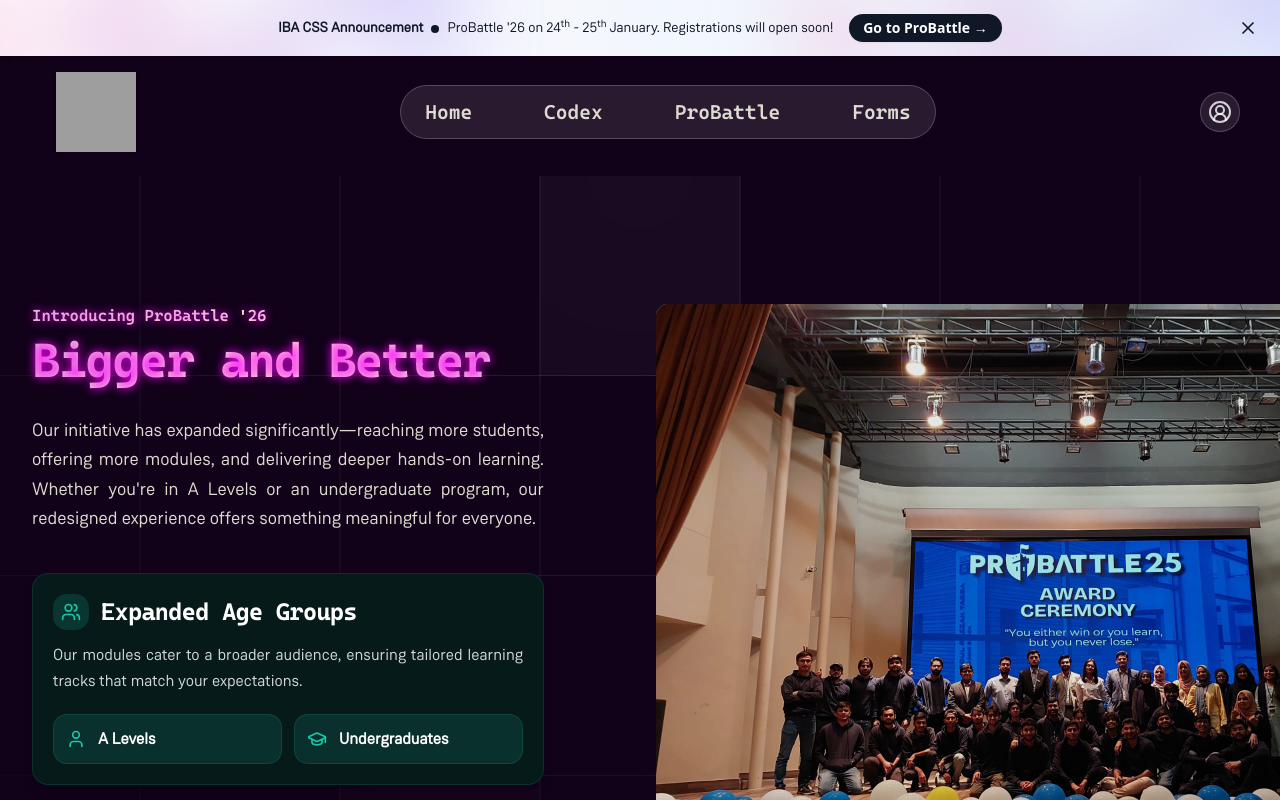
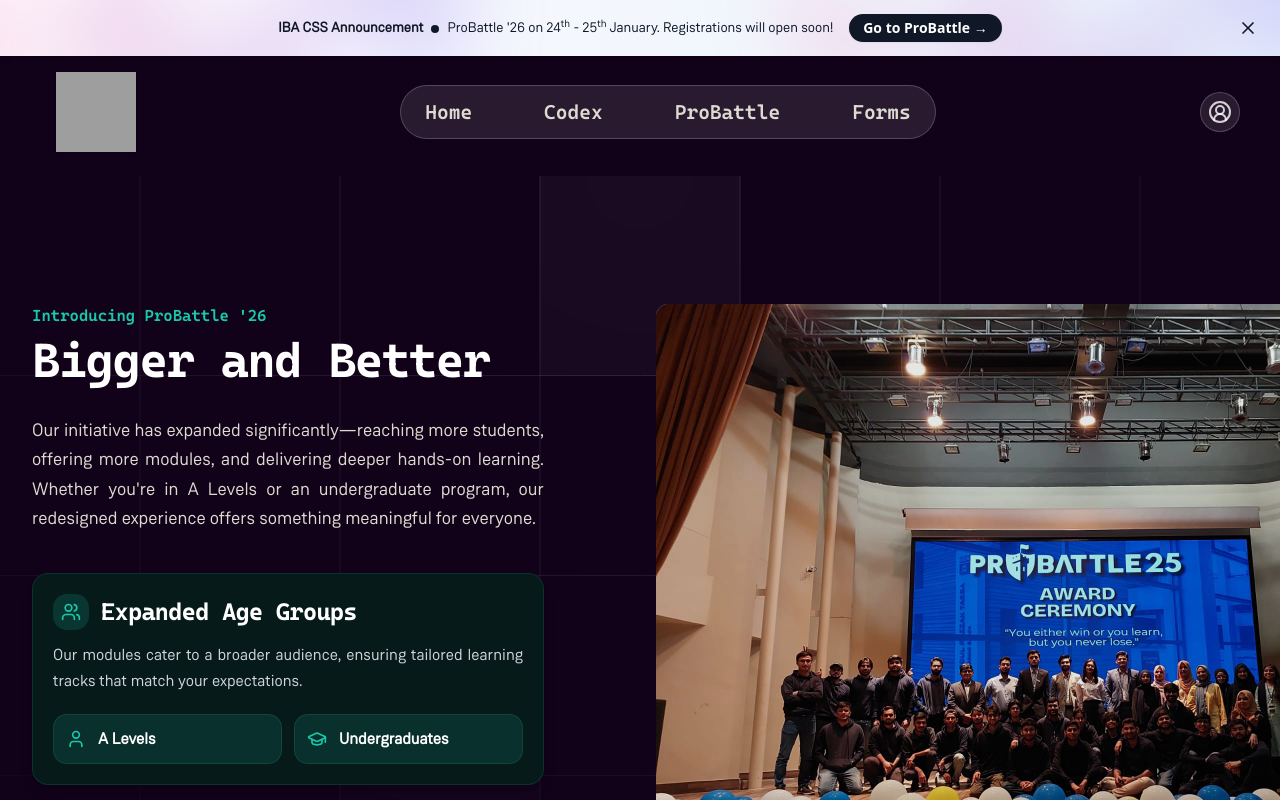
Before and after one commit to css-iba/css-website, a Next.js app: page /ProBattle in a window 1280 px wide. Shown: the top 800 px of the page. Built offline with nearby package versions, Linux system fonts and the light colour scheme; grey boxes are pictures that could not be loaded.

Commit message:
Update About.tsx

```diff
--- a/components/ProBattle/About.tsx
+++ b/components/ProBattle/About.tsx
@@ -57,15 +57,13 @@
             <div className="lg:max-w-lg">
 
               <p
-                style={{ WebkitBackgroundClip: "text", WebkitTextFillColor: "transparent" , textShadow: "0 0 10px #ff00ff" }}
-                className="text-base font-heading font-semibold bg-gradient-to-r from-[var(--colour-text)] via-[var(--colour-accent)] to-[var(--colour-text)] bg-clip-text text-transparent"
+                className="text-base font-heading font-semibold text-[#19c8aa]"
               >
                 Introducing ProBattle &apos;26
               </p>
 
               <h1
-                style={{ WebkitBackgroundClip: "text", WebkitTextFillColor: "transparent" , textShadow: "0 0 10px #ff00ff" }}
-                className="mt-2 pb-2 text-4xl sm:text-5xl font-bold tracking-tight colour-secondary font-heading bg-gradient-to-r from-[var(--colour-text)] via-[var(--colour-accent)] to-[var(--colour-text)] bg-clip-text text-transparent"
+                className="mt-2 pb-2 text-4xl sm:text-5xl font-bold tracking-tight font-heading text-white"
               >
                 Bigger and Better
               </h1>
```
